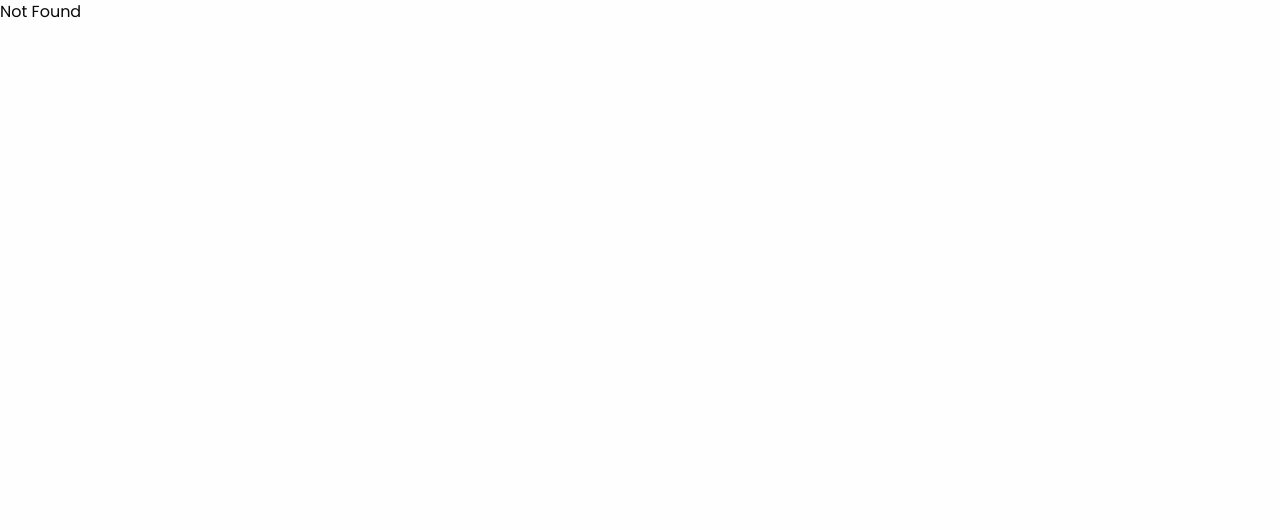
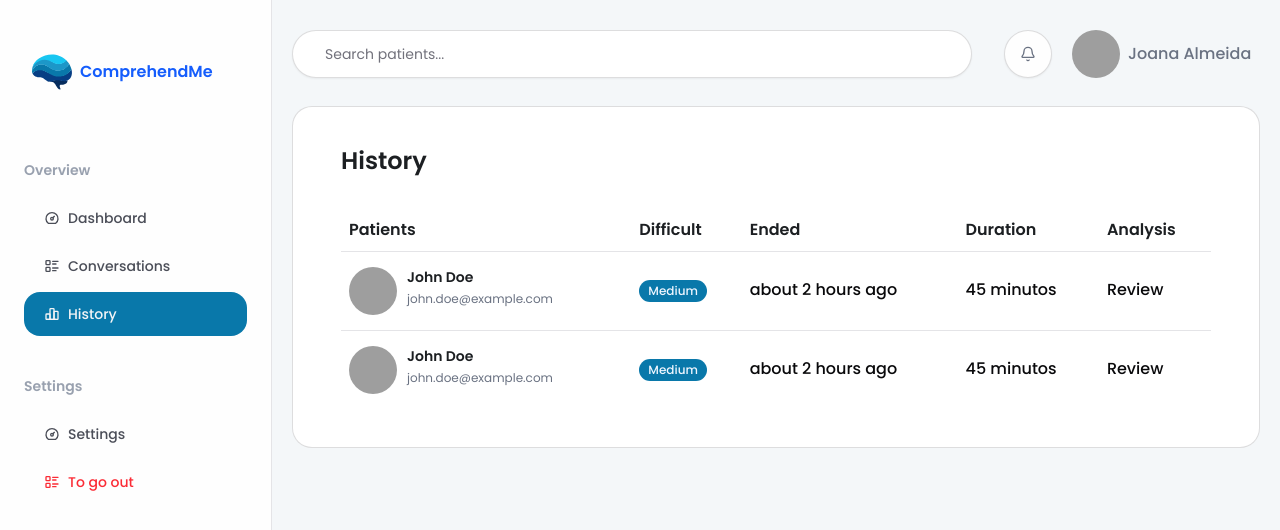
Before and after one commit to ComprehendMe/front-end, a React (Vite) app: page /dashboard/history in a window 1280 px wide. Shown: the top 530 px of the page. Built offline with nearby package versions, Linux system fonts and the light colour scheme; grey boxes are pictures that could not be loaded.

Commit message:
feat: starting history page

```diff
--- a/src/components/app-sidebar.tsx
+++ b/src/components/app-sidebar.tsx
@@ -31,7 +31,7 @@ const information: { name: string; items: NavLink[] }[] = [
 			},
 			{
 				title: "History",
-				url: "/",
+				url: "/dashboard/history",
 				icon: IconChartBar,
 			},
 		],
--- /dev/null
+++ b/src/components/ui/table.tsx
@@ -0,0 +1,114 @@
+import * as React from "react"
+
+import { cn } from "@/lib/utils"
+
+function Table({ className, ...props }: React.ComponentProps<"table">) {
+  return (
+    <div
+      data-slot="table-container"
+      className="relative w-full overflow-x-auto"
+    >
+      <table
+        data-slot="table"
+        className={cn("w-full caption-bottom text-sm", className)}
+        {...props}
+      />
+    </div>
+  )
+}
+
+function TableHeader({ className, ...props }: React.ComponentProps<"thead">) {
+  return (
+    <thead
+      data-slot="table-header"
+      className={cn("[&_tr]:border-b", className)}
+      {...props}
+    />
+  )
+}
+
+function TableBody({ className, ...props }: React.ComponentProps<"tbody">) {
+  return (
+    <tbody
+      data-slot="table-body"
+      className={cn("[&_tr:last-child]:border-0", className)}
+      {...props}
+    />
+  )
+}
+
+function TableFooter({ className, ...props }: React.ComponentProps<"tfoot">) {
+  return (
+    <tfoot
+      data-slot="table-footer"
+      className={cn(
+        "bg-muted/50 border-t font-medium [&>tr]:last:border-b-0",
+        className
+      )}
+      {...props}
+    />
+  )
+}
+
+function TableRow({ className, ...props }: React.ComponentProps<"tr">) {
+  return (
+    <tr
+      data-slot="table-row"
+      className={cn(
+        "hover:bg-muted/50 data-[state=selected]:bg-muted border-b border-t transition-colors",
+        className
+      )}
+      {...props}
+    />
+  )
+}
+
+function TableHead({ className, ...props }: React.ComponentProps<"th">) {
+  return (
+    <th
+      data-slot="table-head"
+      className={cn(
+        "text-foreground h-10 px-2 text-left align-middle font-medium whitespace-nowrap [&:has([role=checkbox])]:pr-0 [&>[role=checkbox]]:translate-y-[2px]",
+        className
+      )}
+      {...props}
+    />
+  )
+}
+
+function TableCell({ className, ...props }: React.ComponentProps<"td">) {
+  return (
+    <td
+      data-slot="table-cell"
+      className={cn(
+        "py-[15px] px-2 align-middle whitespace-nowrap [&:has([role=checkbox])]:pr-0 *:[[role=checkbox]]:translate-y-0.5",
+        className
+      )}
+      {...props}
+    />
+  )
+}
+
+function TableCaption({
+  className,
+  ...props
+}: React.ComponentProps<"caption">) {
+  return (
+    <caption
+      data-slot="table-caption"
+      className={cn("text-muted-foreground mt-4 text-sm", className)}
+      {...props}
+    />
+  )
+}
+
+export {
+  Table,
+  TableHeader,
+  TableBody,
+  TableFooter,
+  TableHead,
+  TableRow,
+  TableCell,
+  TableCaption,
+}
--- a/src/routeTree.gen.ts
+++ b/src/routeTree.gen.ts
@@ -12,6 +12,7 @@ import { Route as rootRouteImport } from './routes/__root'
 import { Route as DashboardRouteImport } from './routes/dashboard'
 import { Route as IndexRouteImport } from './routes/index'
 import { Route as DashboardIndexRouteImport } from './routes/dashboard/index'
+import { Route as DashboardHistoryRouteImport } from './routes/dashboard/history'
 
 const DashboardRoute = DashboardRouteImport.update({
   id: '/dashboard',
@@ -28,28 +29,36 @@ const DashboardIndexRoute = DashboardIndexRouteImport.update({
   path: '/',
   getParentRoute: () => DashboardRoute,
 } as any)
+const DashboardHistoryRoute = DashboardHistoryRouteImport.update({
+  id: '/history',
+  path: '/history',
+  getParentRoute: () => DashboardRoute,
+} as any)
 
 export interface FileRoutesByFullPath {
   '/': typeof IndexRoute
   '/dashboard': typeof DashboardRouteWithChildren
+  '/dashboard/history': typeof DashboardHistoryRoute
   '/dashboard/': typeof DashboardIndexRoute
 }
 export interface FileRoutesByTo {
   '/': typeof IndexRoute
+  '/dashboard/history': typeof DashboardHistoryRoute
   '/dashboard': typeof DashboardIndexRoute
 }
 export interface FileRoutesById {
   __root__: typeof rootRouteImport
   '/': typeof IndexRoute
   '/dashboard': typeof DashboardRouteWithChildren
+  '/dashboard/history': typeof DashboardHistoryRoute
   '/dashboard/': typeof DashboardIndexRoute
 }
 export interface FileRouteTypes {
   fileRoutesByFullPath: FileRoutesByFullPath
-  fullPaths: '/' | '/dashboard' | '/dashboard/'
+  fullPaths: '/' | '/dashboard' | '/dashboard/history' | '/dashboard/'
   fileRoutesByTo: FileRoutesByTo
-  to: '/' | '/dashboard'
-  id: '__root__' | '/' | '/dashboard' | '/dashboard/'
+  to: '/' | '/dashboard/history' | '/dashboard'
+  id: '__root__' | '/' | '/dashboard' | '/dashboard/history' | '/dashboard/'
   fileRoutesById: FileRoutesById
 }
 export interface RootRouteChildren {
@@ -80,14 +89,23 @@ declare module '@tanstack/react-router' {
       preLoaderRoute: typeof DashboardIndexRouteImport
       parentRoute: typeof DashboardRoute
     }
+    '/dashboard/history': {
+      id: '/dashboard/history'
+      path: '/history'
+      fullPath: '/dashboard/history'
+      preLoaderRoute: typeof DashboardHistoryRouteImport
+      parentRoute: typeof DashboardRoute
+    }
   }
 }
 
 interface DashboardRouteChildren {
+  DashboardHistoryRoute: typeof DashboardHistoryRoute
   DashboardIndexRoute: typeof DashboardIndexRoute
 }
 
 const DashboardRouteChildren: DashboardRouteChildren = {
+  DashboardHistoryRoute: DashboardHistoryRoute,
   DashboardIndexRoute: DashboardIndexRoute,
 }
 
--- a/src/routes/dashboard.tsx
+++ b/src/routes/dashboard.tsx
@@ -1,4 +1,9 @@
-import { SidebarProvider, SidebarTrigger } from "@/components/ui/sidebar";
+import { AppSidebar } from "@/components/app-sidebar";
+import { DashboardHeader } from "@/components/dashboard/header";
+import {
+  SidebarInset,
+  SidebarProvider,
+} from "@/components/ui/sidebar";
 import { createFileRoute, Outlet } from "@tanstack/react-router";
 
 export const Route = createFileRoute("/dashboard")({
@@ -8,7 +13,11 @@ export const Route = createFileRoute("/dashboard")({
 function RouteComponent() {
   return (
     <SidebarProvider>
+      <AppSidebar />
+      <SidebarInset className="px-5 py-[30px]">
+        <DashboardHeader />
         <Outlet />
+      </SidebarInset>
     </SidebarProvider>
   );
 }
--- /dev/null
+++ b/src/routes/dashboard/history.tsx
@@ -0,0 +1,92 @@
+import { Avatar, AvatarImage } from "@/components/ui/avatar";
+import { Badge } from "@/components/ui/badge";
+import {
+  Table,
+  TableBody,
+  TableCell,
+  TableHead,
+  TableHeader,
+  TableRow,
+} from "@/components/ui/table";
+import { createFileRoute } from "@tanstack/react-router";
+
+export const Route = createFileRoute("/dashboard/history")({
+  component: HistoryPage,
+});
+
+function HistoryPage() {
+  return (
+    <main className="py-7">
+      <div className="px-12 py-[38px] bg-white border border-[#1C1F22]/15 rounded-[20px] space-y-[34px]">
+        <h2 className="text-2xl font-semibold text-[#1C1F22]">History</h2>
+        <Table>
+          <TableHeader>
+            <TableHead className="text-[16px] font-semibold text-[#1C1F22]">
+              Patients
+            </TableHead>
+            <TableHead className="text-[16px] font-semibold text-[#1C1F22]">
+              Difficult
+            </TableHead>
+            <TableHead className="text-[16px] font-semibold text-[#1C1F22]">
+              Ended
+            </TableHead>
+            <TableHead className="text-[16px] font-semibold text-[#1C1F22]">
+              Duration
+            </TableHead>
+            <TableHead className="text-[16px] font-semibold text-[#1C1F22]">
+              Analysis
+            </TableHead>
+          </TableHeader>
+          <TableBody>
+            <TableRow>
+              <TableCell className="font-medium flex gap-2.5">
+                <Avatar>
+                  <AvatarImage src="https://github.com/shadcn.png" />
+                </Avatar>
+                <div className="flex flex-col gap-1">
+                  <p className="text-sm font-semibold text-[#1C1F22]">
+                    John Doe
+                  </p>
+                  <span className="text-xs font-normal  text-gray-500">
+                    john.doe@example.com
+                  </span>
+                </div>
+              </TableCell>
+              <TableCell>
+                <Badge>Medium</Badge>
+              </TableCell>
+              <TableCell className="font-medium text-[16px]">
+                about 2 hours ago
+              </TableCell>
+              <TableCell className="font-medium text-[16px]">45 minutos</TableCell>
+              <TableCell className="font-medium text-[16px]">Review</TableCell>
+            </TableRow>
+            <TableRow>
+              <TableCell className="font-medium flex gap-2.5">
+                <Avatar>
+                  <AvatarImage src="https://github.com/shadcn.png" />
+                </Avatar>
+                <div className="flex flex-col gap-1">
+                  <p className="text-sm font-semibold text-[#1C1F22]">
+                    John Doe
+                  </p>
+                  <span className="text-xs font-normal  text-gray-500">
+                    john.doe@example.com
+                  </span>
+                </div>
+              </TableCell>
+              <TableCell>
+                <Badge>Medium</Badge>
+              </TableCell>
+              <TableCell className="font-medium text-[16px]">
+                about 2 hours ago
+              </TableCell>
+              <TableCell className="font-medium text-[16px]">45 minutos</TableCell>
+              <TableCell className="font-medium text-[16px]">Review</TableCell>
+            </TableRow>
+          </TableBody>
+        </Table>
+      </div>
+    </main>
+  );
+}
--- a/src/routes/dashboard/index.tsx
+++ b/src/routes/dashboard/index.tsx
@@ -37,17 +37,11 @@ const chartConfig = {
 
 function DashboardPage() {
   return (
-    <>
-      <AppSidebar />
-      <SidebarInset className="px-5 py-8">
-        <DashboardHeader />
     <main className="grid grid-cols-3 gap-5 mt-8">
       <div className="flex gap-7 flex-col col-span-2 w-full">
         <div className="bg-linear-to-bl from-[#0978AA] to-[#1497D2] w-full px-8 py-10 rounded-3xl text-white">
           <div className="space-y-3">
-                <h2 className="text-2xl font-semibold">
-                  Access Premium Patients
-                </h2>
+            <h2 className="text-2xl font-semibold">Access Premium Patients</h2>
             <p className="font-normal text-lg">
               Advanced clinical cases for specialized training.
             </p>
@@ -109,9 +103,7 @@ function DashboardPage() {
       </div>
       <div className="w-full">
         <div className="min-h-screen border bg-white rounded-3xl px-3.5 py-4">
-              <h2 className="text-[16px] font-semibold text-black">
-                Statistic
-              </h2>
+          <h2 className="text-[16px] font-semibold text-black">Statistic</h2>
           <div className="flex justify-center gap-6 flex-col text-center">
             <div className="relative">
               <div className="flex justify-center p-14">
@@ -121,9 +113,7 @@ function DashboardPage() {
                 </Avatar>
               </div>
               <div className="-mt-2">
-                    <h3 className="text-lg font-semibold">
-                      Good morning Joana
-                    </h3>
+                <h3 className="text-lg font-semibold">Good morning Joana</h3>
                 <p className="text-gray-500 font-medium text-xs">
                   Continue your learning to achieve your target!
                 </p>
@@ -149,11 +139,7 @@ function DashboardPage() {
                   cursor={false}
                   content={<ChartTooltipContent hideLabel />}
                 />
-                    <Bar
-                      dataKey="desktop"
-                      fill="var(--color-desktop)"
-                      radius={8}
-                    />
+                <Bar dataKey="desktop" fill="var(--color-desktop)" radius={8} />
               </BarChart>
             </ChartContainer>
             <div className="space-y-3.5">
@@ -173,37 +159,34 @@ function DashboardPage() {
                     <Avatar>
                       <AvatarImage src="https://github.com/shadcn.png" />
                     </Avatar>
-                        <span className="text-sm font-medium">
-                          Pedro Soares
-                        </span>
+                    <span className="text-sm font-medium">Pedro Soares</span>
                   </div>
                   <Separator />
                   <div className="flex gap-2 items-center">
                     <Avatar>
                       <AvatarImage src="https://github.com/shadcn.png" />
                     </Avatar>
-                        <span className="text-sm font-medium">
-                          Pedro Soares
-                        </span>
+                    <span className="text-sm font-medium">Pedro Soares</span>
                   </div>
                   <Separator />
                   <div className="flex gap-2 items-center">
                     <Avatar>
                       <AvatarImage src="https://github.com/shadcn.png" />
                     </Avatar>
-                        <span className="text-sm font-medium">
-                          Pedro Soares
-                        </span>
+                    <span className="text-sm font-medium">Pedro Soares</span>
                   </div>
                 </div>
-                    <Button size="lg" className="bg-blue-200 text-blue-500 font-medium text-lg">See All</Button>
+                <Button
+                  size="lg"
+                  className="bg-blue-200 text-blue-500 font-medium text-lg"
+                >
+                  See All
+                </Button>
               </div>
             </div>
           </div>
         </div>
       </div>
     </main>
-      </SidebarInset>
-    </>
   );
 }
```
Lines whose indentation alone changed are shown as unchanged.
